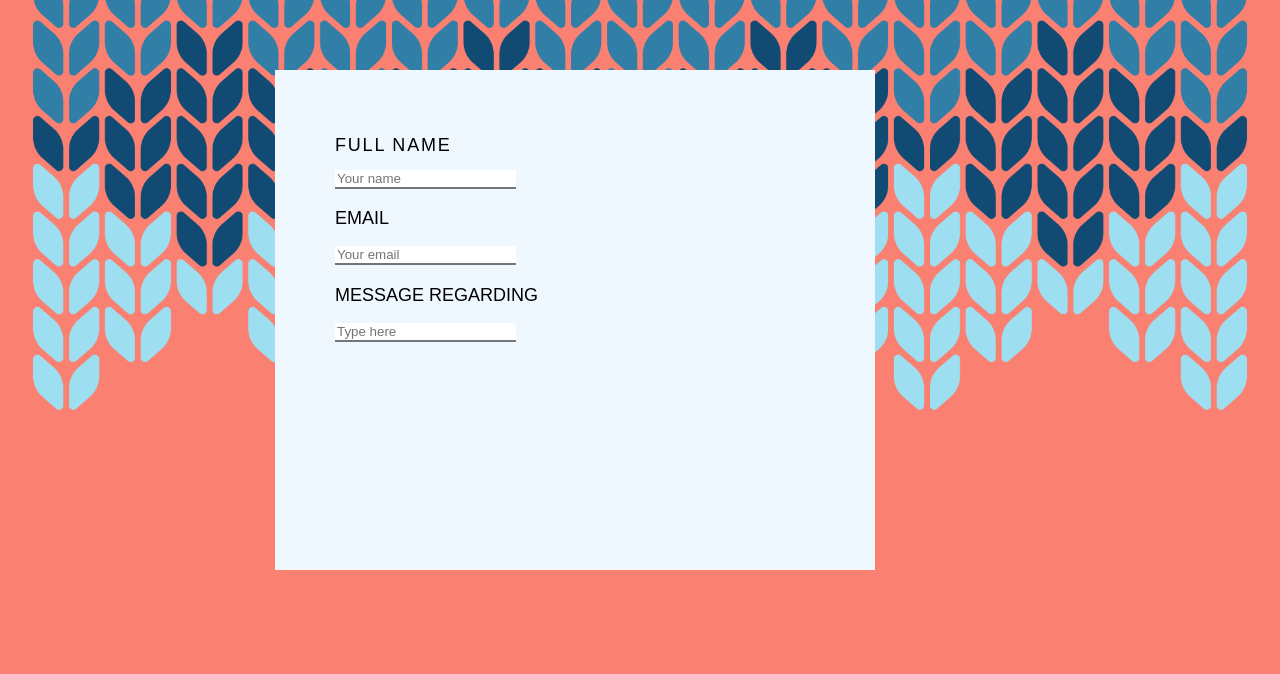
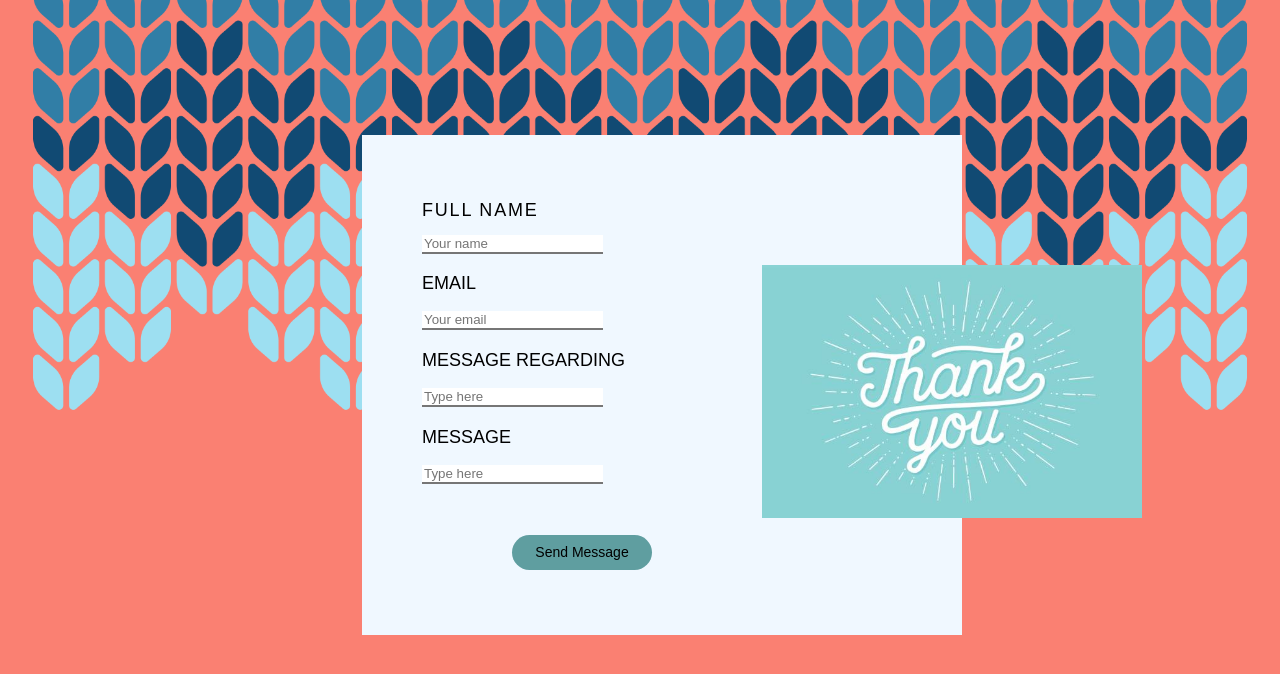
Before and after one commit to Kamilean1/Form-project, a plain HTML site: page index.html in a window 1280 px wide. Drawn offline with Linux system fonts and the light colour scheme.

Commit message:
layout complete

```diff
--- a/Styles/index.css
+++ b/Styles/index.css
@@ -15,8 +15,8 @@ body {
     justify-content: flex-start;
     align-items: flex-end;
     position: fixed;
-    margin-top: 70px;
-    margin-left: 275px;
+    margin-top: 135px;
+    margin-left: 362px;
 }
 
 .Name-title {
@@ -91,3 +91,56 @@ body {
     border-left: 0px;
     border-right: 0px;
 }
+
+.Message-box-title2 {
+    font-family: 'Oswald', sans-serif;
+    font-style: normal;
+    font-weight: 400;
+    font-size: 18px;
+    line-height: 21px;
+    position: absolute;
+    top: 277px;
+    margin-left: 60px;
+}
+
+.Message-box2 {
+    font-family: 'Oswald', sans-serif;
+    display: flex;
+    position: absolute;
+    top: 330px;
+    margin-left: 60px;
+    border-bottom: 2px, solid, black;
+    border-bottom: 2px, solid, black;
+    border-top: 0px;
+    border-left: 0px;
+    border-right: 0px;
+}
+
+.Image-1 {
+    width: 380px;
+    margin-left: 400px;
+    position: absolute;
+    top: 130px;
+
+}
+
+.Button-box {
+    font-family: 'Oswald', sans-serif;
+    font-style: normal;
+    font-weight: 400;
+    font-size: 14px;
+    line-height: 21px;
+    width: 140px;
+    height: 35px;
+    background-color: cadetblue;
+    border-radius: 40px;
+    border: none;
+    position: absolute;
+    top: 400px;
+    margin-left: 150px;
+}
+
+.Button-box:hover {
+    background-color: black;
+    color: white;
+}
--- a/index.html
+++ b/index.html
@@ -13,6 +13,7 @@
 
     <main>
         <section class="Container-1">
+
             <form action="">
                 <div>
                     <h2 class="Name-title">FULL NAME</h2>
@@ -31,12 +32,23 @@
                     <input class="Message-box" type="text" placeholder="Type here">
                 </div>
 
+                <div>
+                    <h2 class="Message-box-title2">MESSAGE</h2>
+                    <input class="Message-box2" type="text" placeholder="Type here">
+                </div>
+
+                <div>
+                    <img class="Image-1" src="Images/Thankyou.jpg" alt="Thankyou">
+                </div>
+
+                <div class="Button">
+                    <nav>
+                        <button class="Button-box">Send Message</button>
+                    </nav>
+                </div>
             </form>
+
         </section>
-
-
-
-
     </main>
 
 </body>
```
Also changed, not shown: Images/Thankyou.jpg (added).
